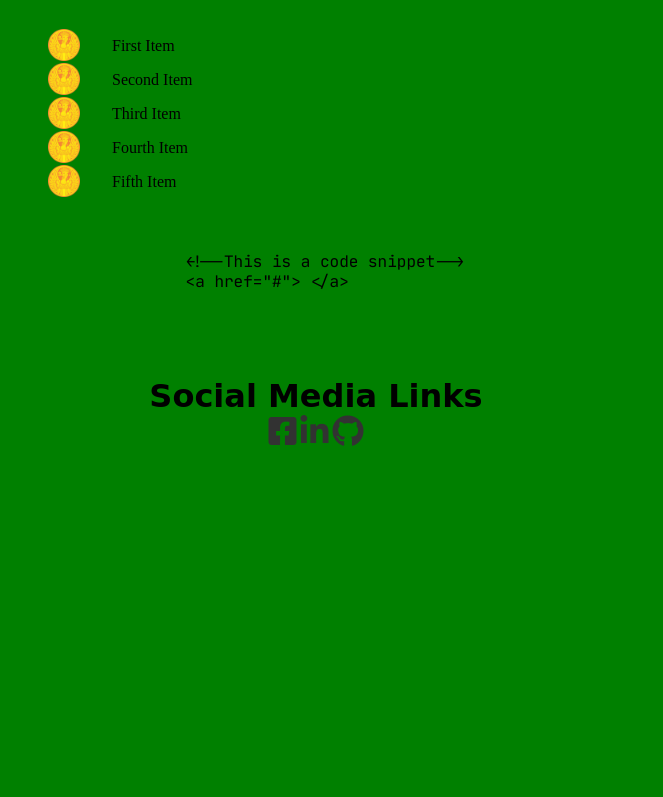
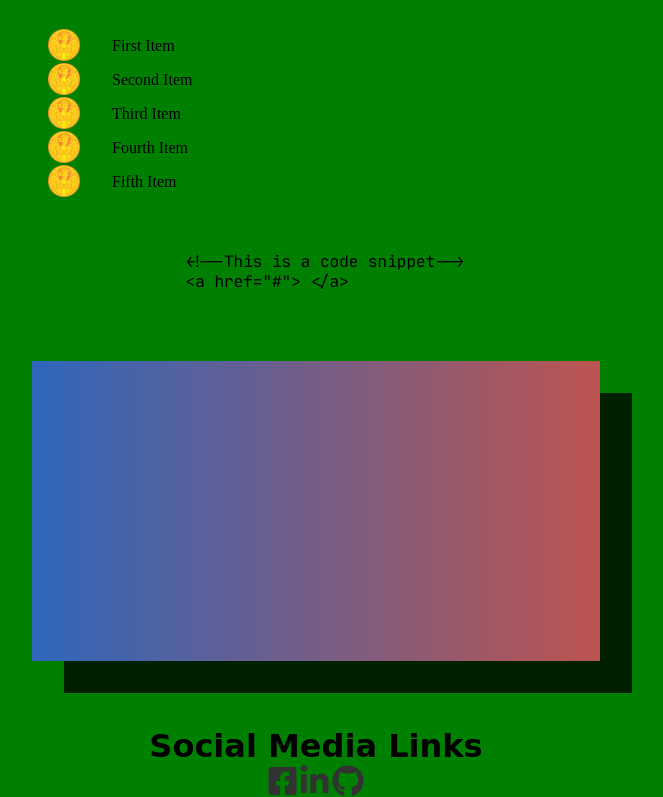
Before and after one commit to Triple0/Let-s-learn-css, a plain HTML site: page index.html in a window 1280 px wide. Shown: the part 2069-2866 px from the top of the page, without its empty margins (324-987 px from the left). Before the commit the page ends 2516 px from the top, so only its background shows below. Drawn offline with Linux system fonts and the light colour scheme; files whose address does not match are found by name; a web font is replaced by a local one.

Commit message:
Added .gradient-bg class

```diff
--- a/css/main.css
+++ b/css/main.css
@@ -258,6 +258,15 @@ p {
 
 }
 
+.gradient-bg {
+    height: 300px;
+    opacity: 0.75;
+    margin-top: 50px;
+    background: rgb(63,94,251);/*Gradient generated at https://CSSGradient.IO */
+    background: linear-gradient(90deg, rgba(63,94,251,1) 0%, rgba(252,70,107,1) 100%);
+    box-shadow: 32px 32px 0 0 rgba(0, 0, 0, 1);
+}
+
 #social-media-links{
   list-style: none;
   text-align: center;
@@ -315,6 +324,7 @@ p {
 
     h3 {
         font-size: 28px;
+
     }
 
 
--- a/index.html
+++ b/index.html
@@ -96,6 +96,10 @@
                 &lt;!--This is a code snippet--&gt;
                 &lt;a href="#"&gt; &lt;/a&gt;
             </code>
+            <div class="gradient-bg" role="presentation">
+                <!-- Testing gradient! -->
+
+            </div>
         </article>
         <footer>
             <h2>Social Media Links</h2>
```
